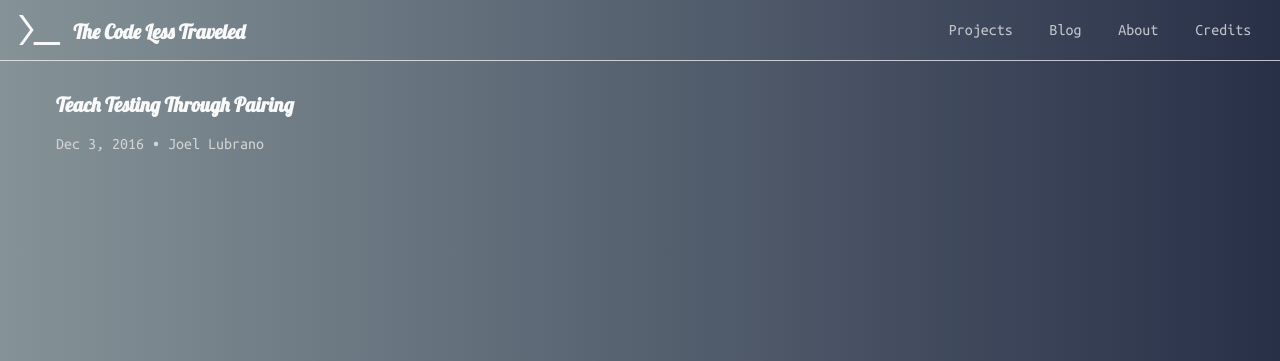
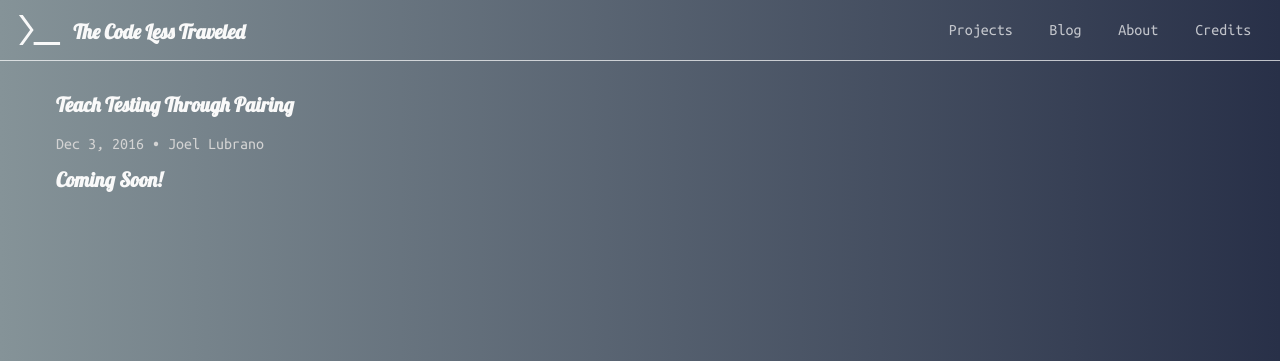
Before and after one commit to jdlubrano/jdlubrano.github.io, a Jekyll site: the page built from _posts/2016-12-03-teach-testing-through-pairing.md, in a window 1280 px wide. Shown: the top 361 px of the page. Built offline with Jekyll 4.4.1, drawn with Linux system fonts in a browser that asks for light colours; nearby versions of some CDN libraries.

Commit message:
Add coming soon

```diff
--- a/_posts/2016-12-03-teach-testing-through-pairing.md
+++ b/_posts/2016-12-03-teach-testing-through-pairing.md
@@ -4,3 +4,5 @@ title: "Teach Testing Through Pairing"
 date: 2016-12-03 18:13:00 -0400
 categories: teaching
 ---
+
+### Coming Soon!
```
